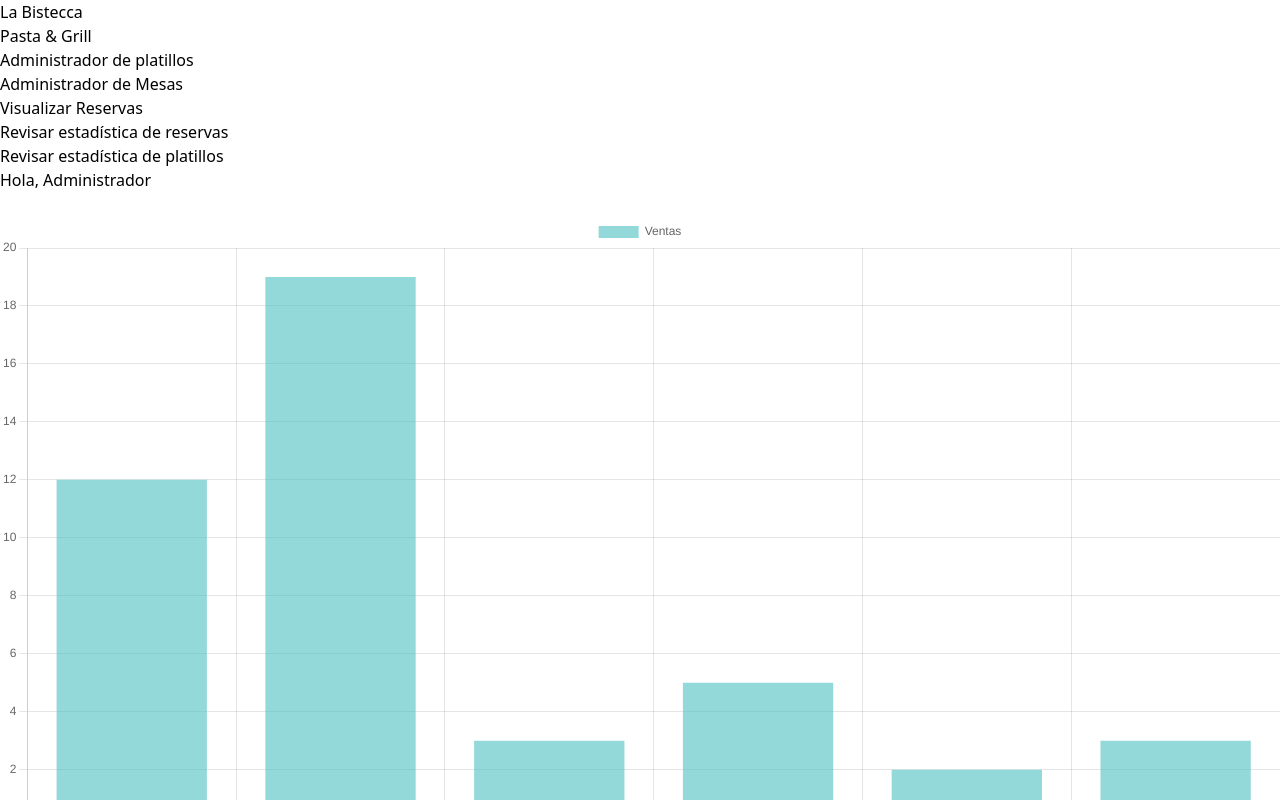
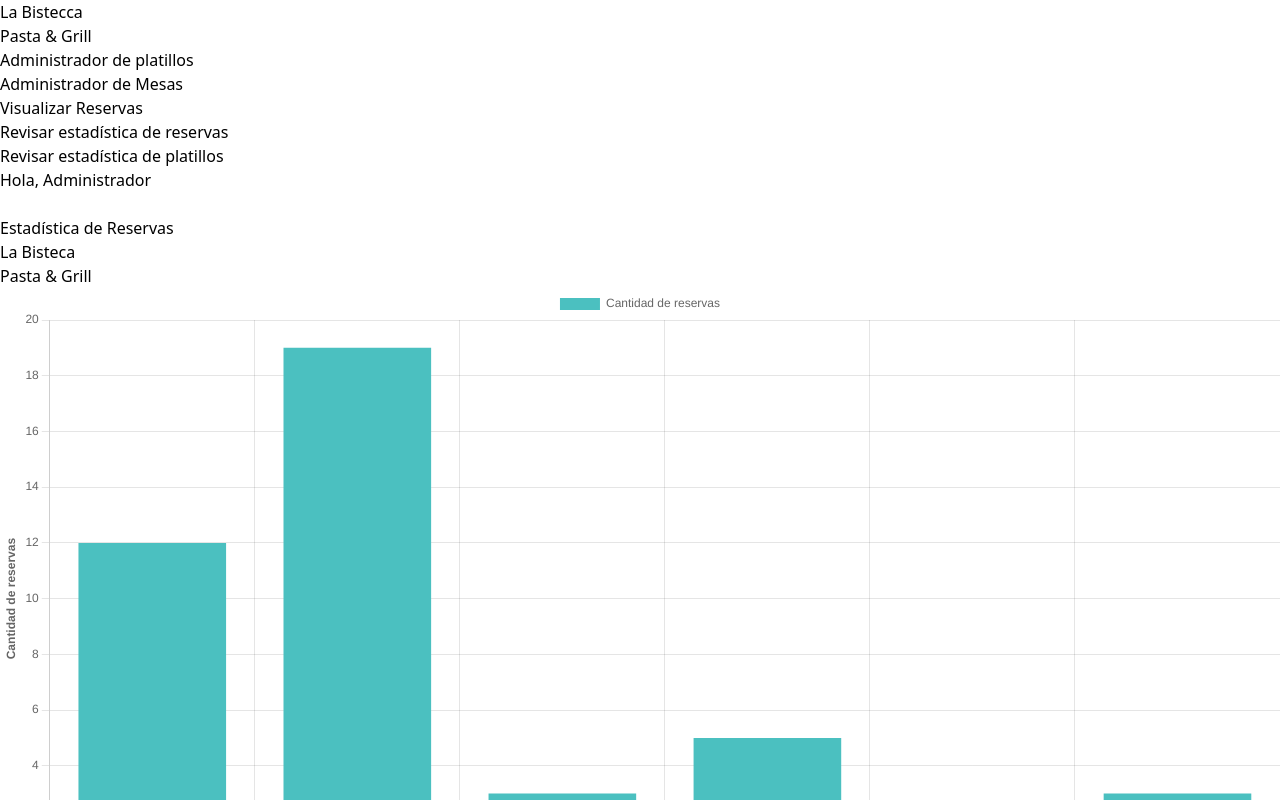
Before and after one commit to Favio-Terrones/FrontEndFD, a React (Vite) app: page /administrador/est-reservas in a window 1280 px wide. Shown: the top 800 px of the page. Built offline with nearby package versions, Linux system fonts and the light colour scheme; some icons are missing.

Commit message:
Estadisticas administrador web agregadas

```diff
--- a/src/components/administrador/RevisarEstadisticaPlatillo.jsx
+++ b/src/components/administrador/RevisarEstadisticaPlatillo.jsx
@@ -1,8 +1,60 @@
+import { Bar } from 'react-chartjs-2';
+import { Chart, registerables } from 'chart.js';
+Chart.register(...registerables);
+
 
 const RevisarEstadisticaPlatillo = () => {
+  const dates = ['2023-01-01', '2023-02-01', '2023-03-01', '2023-04-01', '2023-05-01', '2023-06-01'];
+  const reservations = [12, 19, 3, 5, 2, 3];
+
+  const data = {
+    labels: dates.map((date) => new Date(date).toLocaleDateString('en-US', { month: 'short', year: 'numeric' })),
+    datasets: [
+      {
+        label: 'Cantidad de platillos',
+        data: reservations,
+        backgroundColor: 'rgba(75,192,192,1)',
+      },
+    ],
+  };
+
+  const options = {
+    indexAxis: 'x',
+    scales: {
+      x:{
+      title:{
+        display: true,
+        text: 'Fechas',
+        font:{
+          weight: 'bold'
+        }
+        },
+      },
+      y:
+      {
+        title:{
+         display:true,
+         text: 'Cantidad de platillos',
+         font:{
+          weight: 'bold'
+         }
+        },
+        beginAtZero: true,
+      },
+    },
+  };
+
   return (
-    <div>RevisarEstadisticaPlatillo</div>
+   <>
+   <h2 className='text-4xl ml-5 text-red-800 mt-5'>Estadística de Platillos</h2>
+   <div className="">
+    <h2 className="text-right my-2 text-2xl text-red-800  mr-10">La Bisteca </h2>
+    <h1 className="text-right my-2 text-1xl text-red  mr-10">Pasta & Grill</h1>
+    </div>
+  <Bar data={data} options={options} />;
+   </>
   )
+
 }
 
 export default RevisarEstadisticaPlatillo
--- a/src/components/administrador/RevisarEstadisticaReserva.jsx
+++ b/src/components/administrador/RevisarEstadisticaReserva.jsx
@@ -4,27 +4,56 @@ Chart.register(...registerables);
 
 
 const RevisarEstadisticaReserva = () => {
+  const dates = ['2023-01-01', '2023-02-01', '2023-03-01', '2023-04-01', '2023-05-01', '2023-06-01'];
+  const reservations = [12, 19, 3, 5, 2, 3];
+
   const data = {
-    labels: ['Enero', 'Febrero', 'Marzo', 'Abril', 'Mayo', 'Junio'],
+    labels: dates.map((date) => new Date(date).toLocaleDateString('en-US', { month: 'short', year: 'numeric' })),
     datasets: [
       {
-        label: 'Ventas',
-        data: [12, 19, 3, 5, 2, 3], // Valores de las barras
-        backgroundColor: 'rgba(75,192,192,0.6)', // Color de las barras
+        label: 'Cantidad de reservas',
+        data: reservations,
+        backgroundColor: 'rgba(75,192,192,1)',
       },
     ],
   };
 
-  // Opciones de configuración del gráfico
   const options = {
+    indexAxis: 'x',
     scales: {
-      y: {
+      x:{
+      title:{
+        display: true,
+        text: 'Fechas',
+        font:{
+          weight: 'bold'
+        }
+        },
+      },
+      y:
+      {
+        title:{
+         display:true,
+         text: 'Cantidad de reservas',
+         font:{
+          weight: 'bold'
+         }
+        },
         beginAtZero: true,
       },
     },
   };
 
-  return <Bar data={data} options={options} />;
+  return (
+   <>
+   <h2 className='text-4xl ml-5 text-red-800 mt-5'>Estadística de Reservas</h2>
+   <div className="">
+    <h2 className="text-right my-2 text-2xl text-red-800  mr-10">La Bisteca </h2>
+    <h1 className="text-right my-2 text-1xl text-red  mr-10">Pasta & Grill</h1>
+    </div>
+  <Bar data={data} options={options} />;
+   </>
+  )
 }
 
 export default RevisarEstadisticaReserva
```
